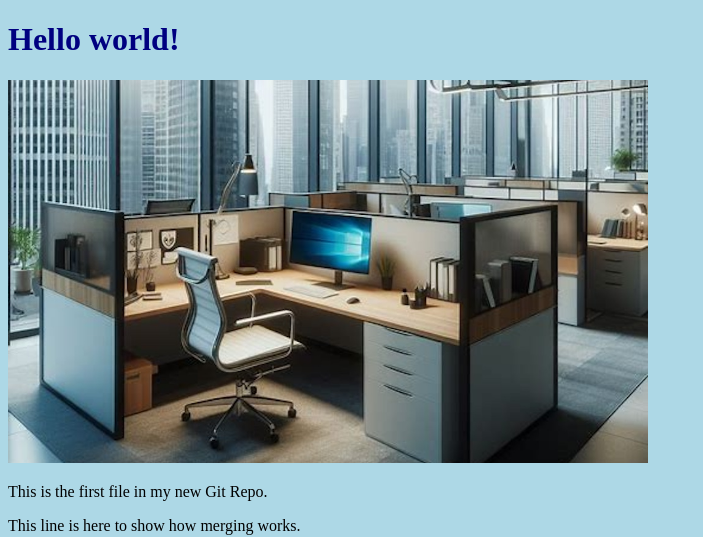
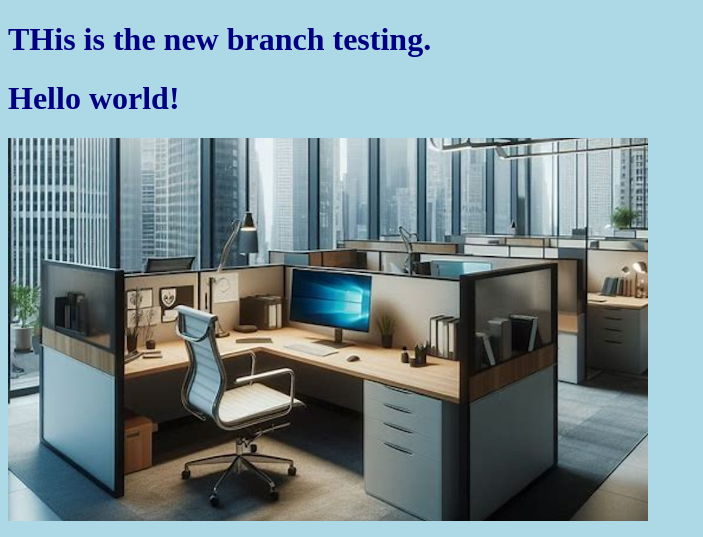
Before and after one commit to kih-G/hello-world, a plain HTML site: page index.html in a window 1280 px wide. Shown: the top 537 px of the page, without its empty margins (0-703 px from the left). Drawn offline with Linux system fonts and the light colour scheme.

```diff
--- a/index.html
+++ b/index.html
@@ -5,7 +5,7 @@
 <link rel="stylesheet" href="bluestyle.css">
 </head>
 <body>
-
+<h1>THis is the new branch testing. </h1>
 <h1>Hello world!</h1>
 <div><img src="img_hello_world.jpg" alt="Hello World from Space" style="width:100%;max-width:640px"></div>
 <p>This is the first file in my new Git Repo.</p>
```
